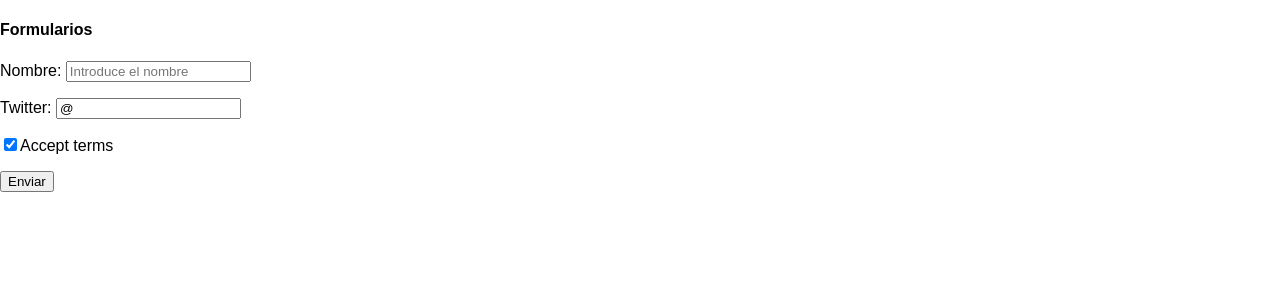
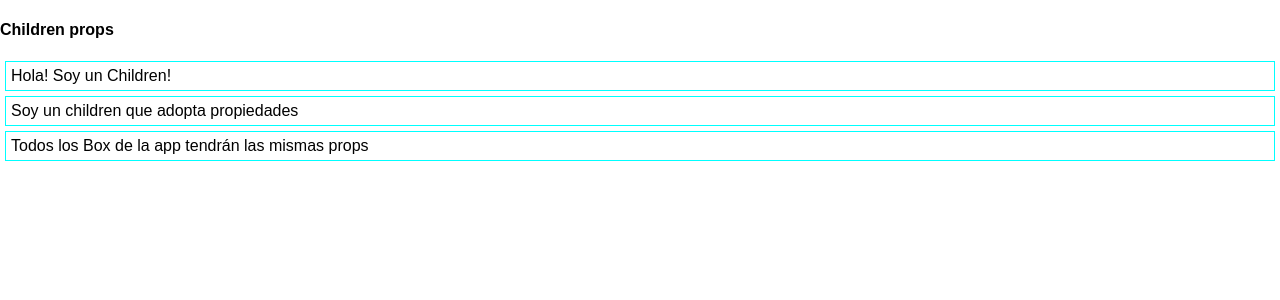
Before and after one commit to misan7/udemy-react, a React (Create React App) app: page / in a window 1280 px wide. Shown: the top 300 px of the page. Built offline with nearby package versions, Linux system fonts and the light colour scheme.

Commit message:
prop Children

```diff
--- a/src/App.js
+++ b/src/App.js
@@ -1,11 +1,23 @@
 import React, { Component } from 'react'
-import Forms from './sections/forms'
+
+class Box extends Component {
+  render() {
+    return (
+      <div style={{ border: '1px solid cyan', margin: 5, padding: 5 }}>
+        {this.props.children}
+      </div>
+    )
+  }
+}
 
 class App extends Component {
-  render () {
+  render() {
     return (
       <div className="App">
-        <Forms />
+        <h4>Children props</h4>
+        <Box>Hola! Soy un Children!</Box>
+        <Box>Soy un children que adopta propiedades</Box>
+        <Box>Todos los Box de la app tendrán las mismas props</Box>
       </div>
     )
   }
```
